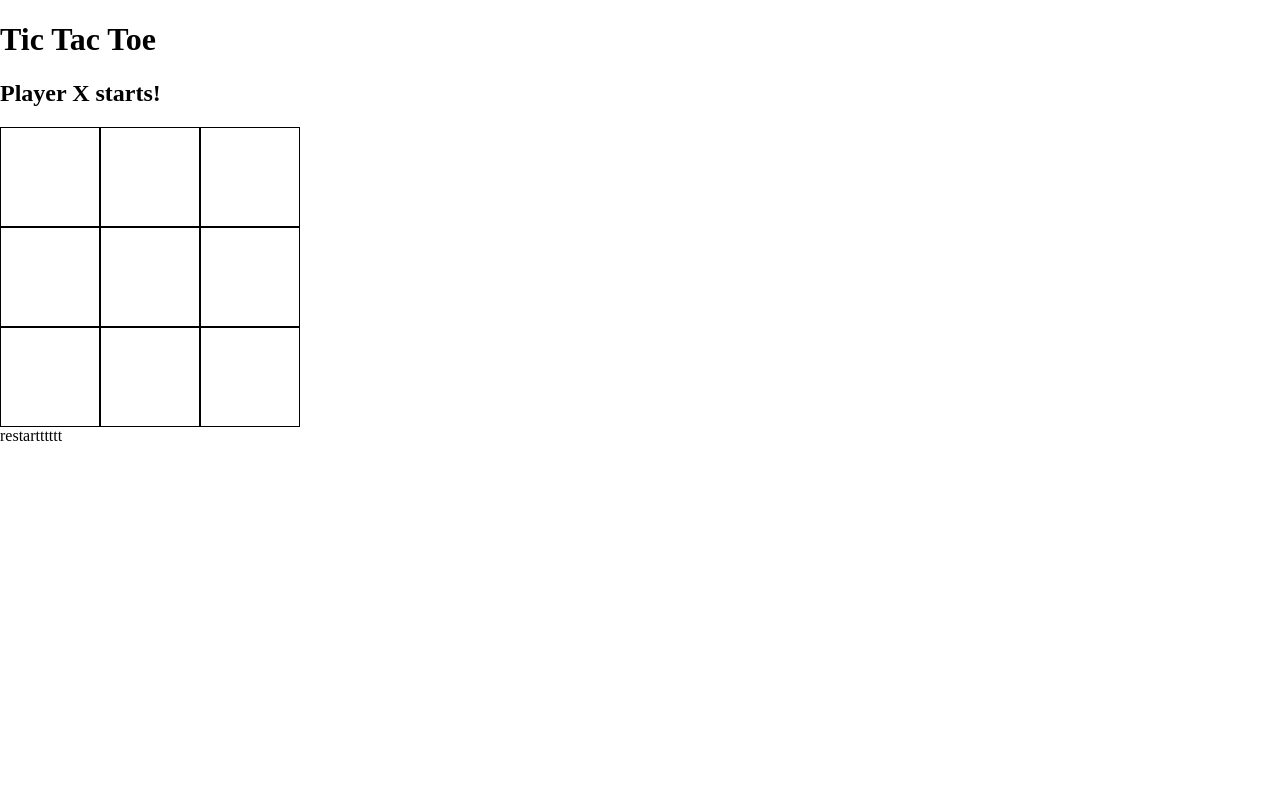
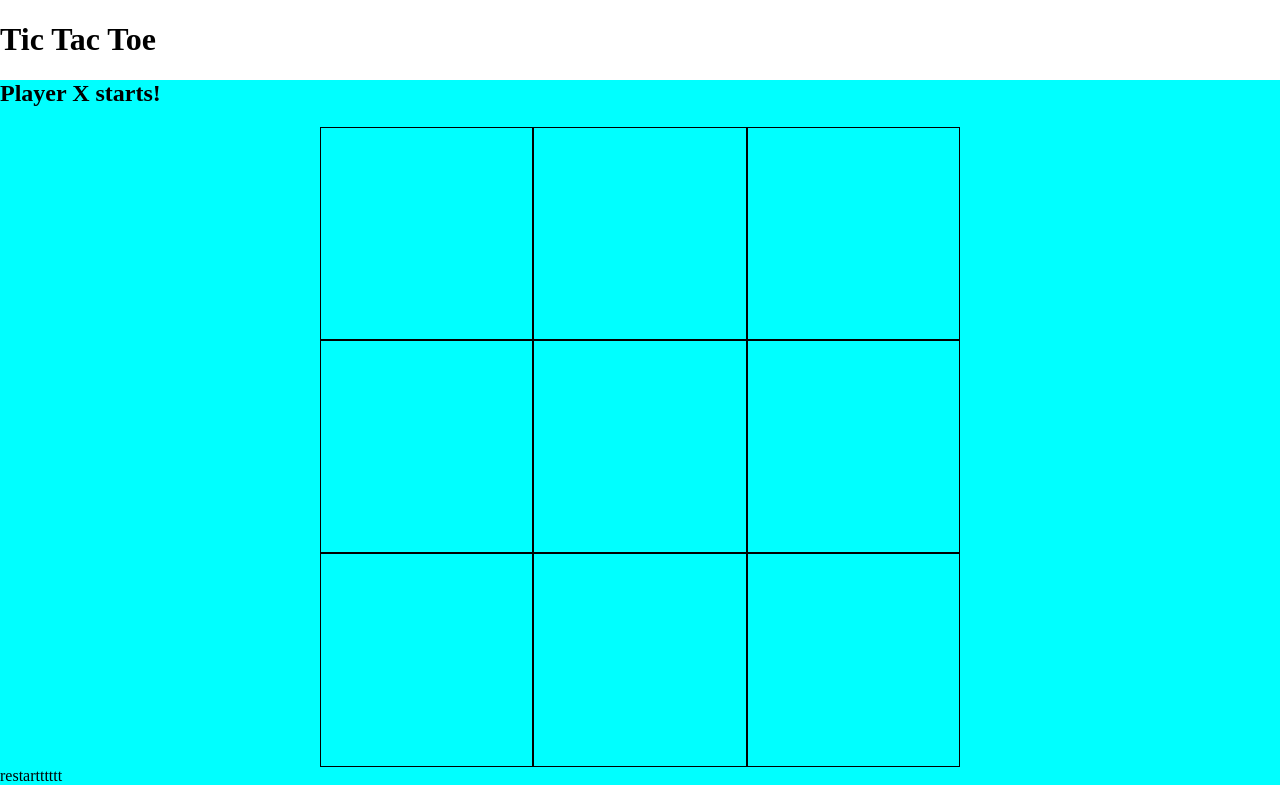
Before and after one commit to Josh1510/tic-tac-toe, a plain HTML site: page index.html in a window 1280 px wide. Drawn offline with Linux system fonts and the light colour scheme.

Commit message:
resize grib based on browser size

```diff
--- a/styles.css
+++ b/styles.css
@@ -1,25 +1,31 @@
 body {
     margin: 0px;
+}
+
+main {
+    width: 100%;
+    height: 100%;
+    background-color: aqua;
 }
 
 #gameBoard {
     border-width: 2px;
     border-color: black;
-    width: 300px;
-    height: 300px;
+    min-width: 300px;
+    min-height: 300px;
+    width: 50vw;
+    height: 50vw;
     display: grid;
     grid-template-columns: 1fr 1fr 1fr;
     grid-template-rows: 1fr 1fr 1fr;
+
+    position: relative;
+    left: 50%;
+    transform: translate(-50%, 0);
 }
 
 .boardPos {
-    /* width: 100px;
-  height: 100px; */
     border-color: black;
     border-style: solid;
     border-width: 1px;
 }
-
-/* .gameBoard > div {
-  flex-grow: 1;
-} */
```
